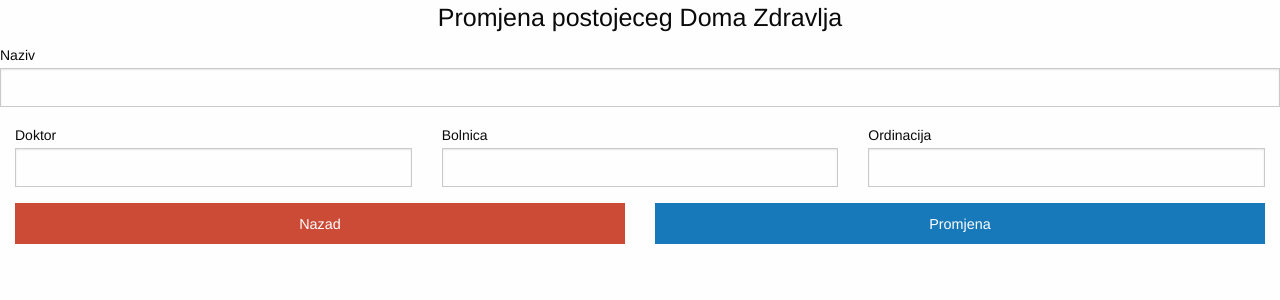
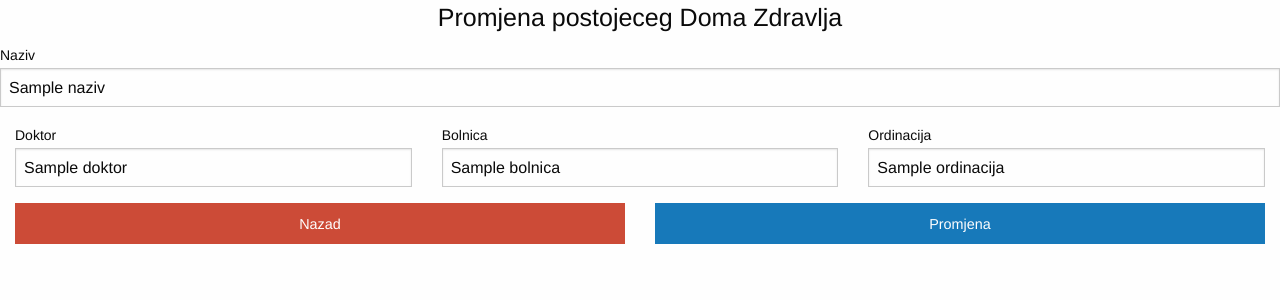
Before and after one commit to dinkodugec/Zdravstvo_vs, a PHP site: template App/View/privatno/domzdravlja/promjena.phtml in a window 1280 px wide. Shown: the top 300 px of the page. Run offline with PHP 8.4, Linux system fonts and the light colour scheme; the template is opened without the code that fills it: most values are stand-ins (such as "Sample title", 1, 10 or a date in 2020); data that the repository does not hold is empty.

Commit message:
Dom zdravlja ispravke

```diff
--- a/App/Controller/DomzdravljaController.php
+++ b/App/Controller/DomzdravljaController.php
@@ -20,7 +20,7 @@ class DomzdravljaController extends AutorizacijaController
 
     public function novo()
     {
-        if($_SERVER['REQUEST_METHOD']==='GET'){
+        if($_SERVER['REQUEST_METHOD']==='GET'){ // PROVJERAVA DAL JE UPIT STIGAO PREKO URL ili get metodom
             $this->noviEntitet();
             return;
         }
@@ -80,8 +80,8 @@ class DomzdravljaController extends AutorizacijaController
 
     private function noviEntitet()
     {
-        $this->entitet = new stdClass();
-        $this->entitet->naziv='';
+        $this->entitet = new stdClass(); // ugrađena klasa koja se ugrađena u php, praklasa
+        $this->entitet->naziv='';   // blank objekt
         $this->entitet->doktor='';
         $this->entitet->bolnica='Županja';
         $this->entitet->ordinacija='';
--- a/App/Model/Pacijent.php
+++ b/App/Model/Pacijent.php
@@ -29,12 +29,12 @@ class Pacijent
         $veza = DB::getInstanca();
         $izraz=$veza->prepare('
 
-        select a.sifra, a.ime, a.prezime, b.naziv  AS ukupnodomovazdravlja
+        select a.sifra, a.ime, a.prezime, b.naziv
         from pacijent a
-        inner join domzdravlja b
+        join domzdravlja b
         on a.domzdravlja = b.sifra
         left join lijek c on a.lijek=c.sifra
-         group by ime, prezime;
+         group by a.ime, a.prezime;
 
 
         ');
--- a/App/View/privatno/domzdravlja/promjena.phtml
+++ b/App/View/privatno/domzdravlja/promjena.phtml
@@ -3,23 +3,23 @@
     method="POST">
   <h4 class="text-center">Promjena postojeceg Doma Zdravlja</h4>
   <label>Naziv
-    <input type="text" name="naziv" value="<?=$entitet->$naziv?>">
+    <input type="text" name="naziv" value="<?=$entitet->naziv?>">
   </label>
 
   <div class="grid-x grid-padding-x">
   <div class="cell large-4">
   <label>Doktor
-    <input type="text" name="doktor" value="<?=$entitet->$doktor?>">
+    <input type="text" name="doktor" value="<?=$entitet->doktor?>">
   </label>
   </div>
   <div class="cell large-4">
   <label>Bolnica
-    <input type="text" name="bolnica" value="<?=$entitet->$bolnica?>">
+    <input type="text" name="bolnica" value="<?=$entitet->bolnica?>">
   </label>
   </div>
   <div class="cell large-4">
   <label>Ordinacija
-    <input type="text" name="ordinacija" value="<?=$entitet->$ordinacija?>">
+    <input type="text" name="ordinacija" value="<?=$entitet->ordinacija?>">
   </label>
   </div>
 </div>
```
Also changed, not shown: App/Model/Domzdravlja.php (line endings or trailing spaces).
